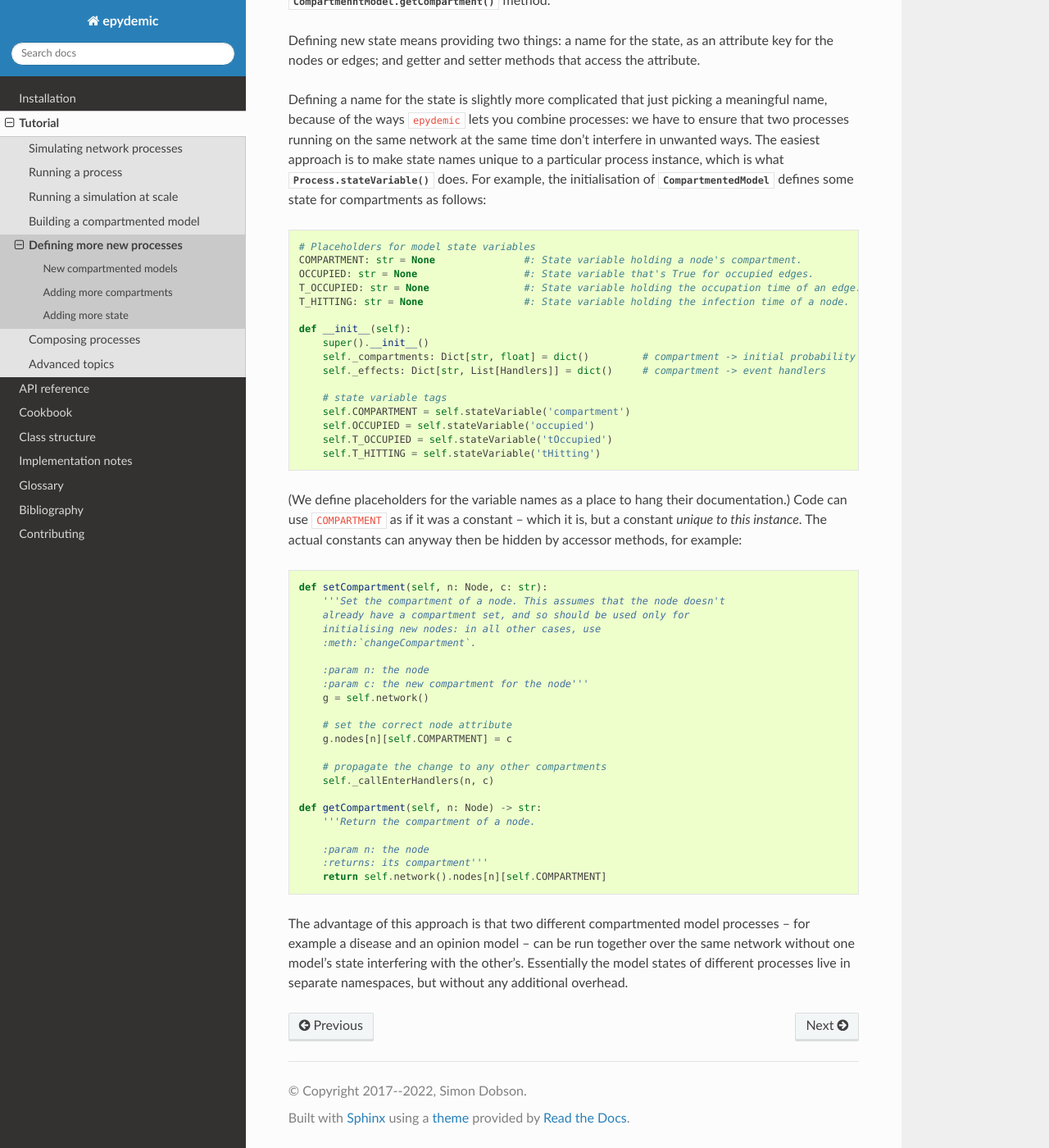
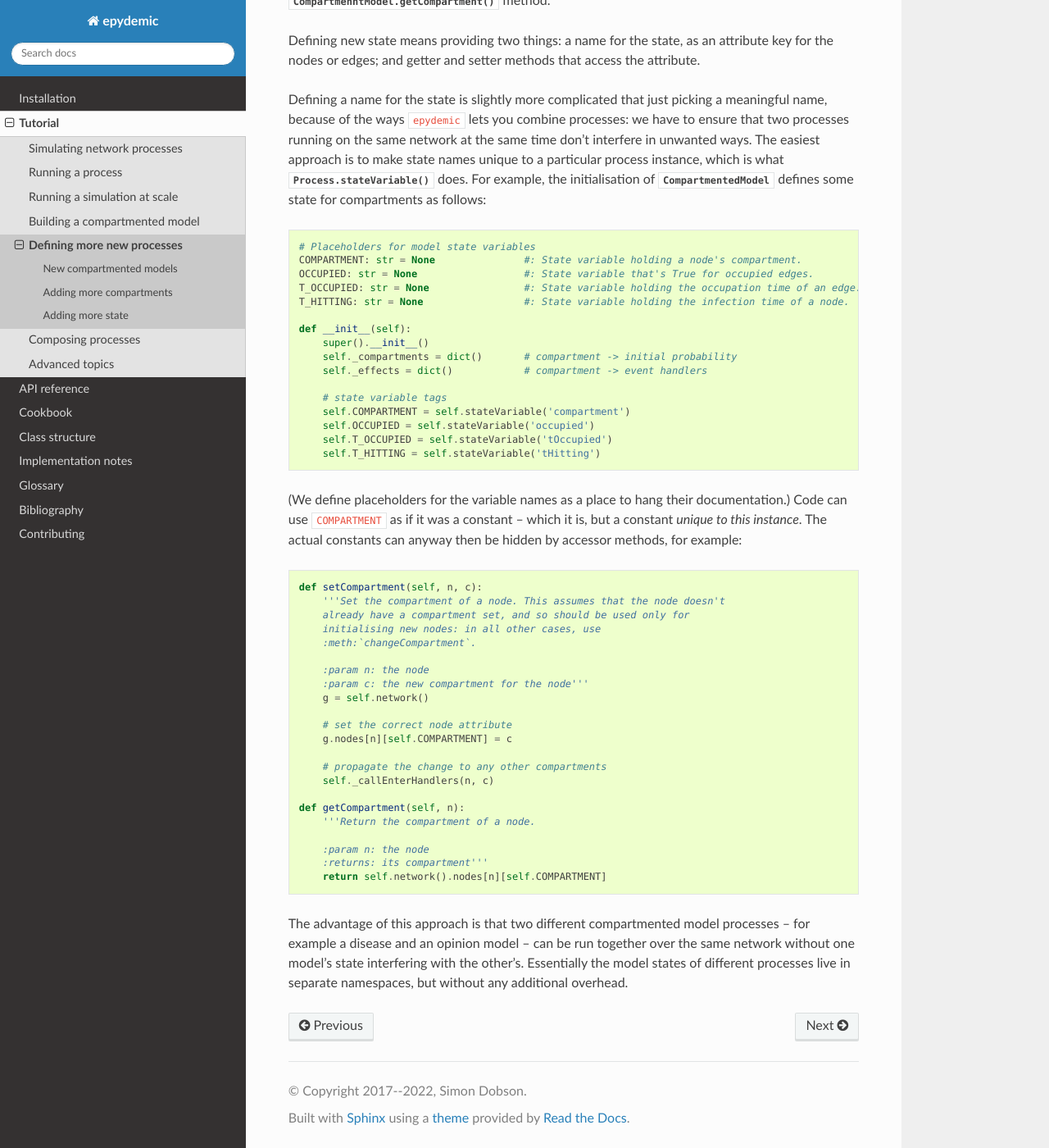
Before and after one commit to simoninireland/epydemic, a Sphinx documentation site: the page built from doc/tutorial/subclassing.rst, in a window 1280 px wide and 1400 px high, scrolled down 1811 px. Shown: the whole window at 82% size. Built offline with Sphinx 7.4.7 and the Read the Docs theme 2.0.0, drawn with Linux system fonts in a browser that asks for light colours; pages that are not in the unit, such as notebooks, are missing from menus.

Commit message:
Removed type annotations

```diff
--- a/doc/tutorial/subclassing.rst
+++ b/doc/tutorial/subclassing.rst
@@ -121,8 +121,8 @@ some state for compartments as follows:
 
     def __init__(self):
 	super().__init__()
-	self._compartments: Dict[str, float] = dict()         # compartment -> initial probability
-	self._effects: Dict[str, List[Handlers]] = dict()     # compartment -> event handlers
+	self._compartments = dict()       # compartment -> initial probability
+	self._effects = dict()            # compartment -> event handlers
 
 	# state variable tags
 	self.COMPARTMENT = self.stateVariable('compartment')
@@ -138,7 +138,7 @@ example:
 
 .. code-block:: python
 
-    def setCompartment(self, n: Node, c: str):
+    def setCompartment(self, n, c):
 	'''Set the compartment of a node. This assumes that the node doesn't
 	already have a compartment set, and so should be used only for
 	initialising new nodes: in all other cases, use
@@ -154,7 +154,7 @@ example:
 	# propagate the change to any other compartments
 	self._callEnterHandlers(n, c)
 
-    def getCompartment(self, n: Node) -> str:
+    def getCompartment(self, n):
 	'''Return the compartment of a node.
 
 	:param n: the node
```
